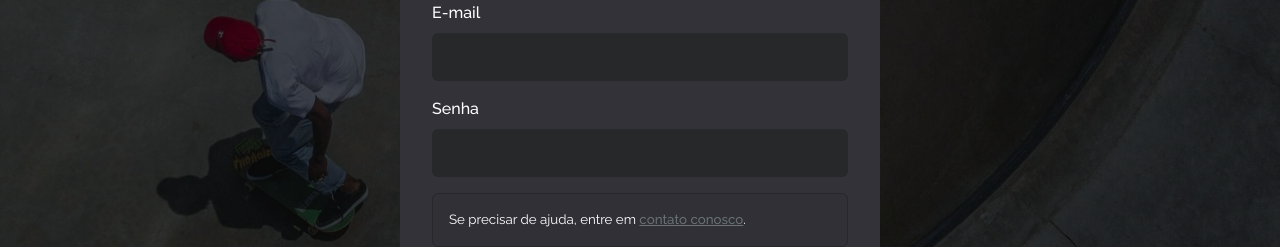
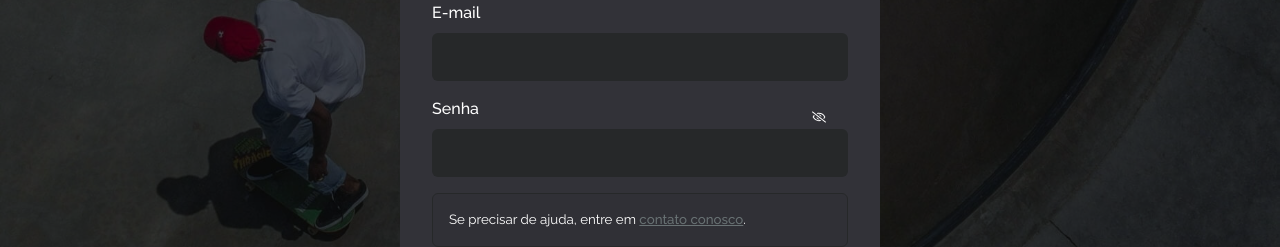
Before and after one commit to jpcmf/Frontend-GraduateProgram-FullStack-2024, a Next.js app: page /auth/signin in a window 1280 px wide. Shown: the part 256-503 px from the top of the page. Built offline with nearby package versions, Linux system fonts and the light colour scheme; no server answers.

Commit message:
feat: Add password visibility toggle to sign-in form

```diff
--- a/src/pages/auth/signin.tsx
+++ b/src/pages/auth/signin.tsx
@@ -4,9 +4,20 @@ import ReCAPTCHA from "react-google-recaptcha";
 import { z } from "zod";
 import { useRouter } from "next/router";
 import { zodResolver } from "@hookform/resolvers/zod";
+import { FaRegEye, FaRegEyeSlash } from "react-icons/fa";
+import { SubmitHandler, useForm } from "react-hook-form";
 import { useContext, useRef, useState } from "react";
-import { SubmitHandler, useForm } from "react-hook-form";
-import { Box, Button, Flex, Stack, Text, Link as ChakraLink } from "@chakra-ui/react";
+import {
+  Box,
+  Button,
+  Flex,
+  Stack,
+  Text,
+  Link as ChakraLink,
+  InputGroup,
+  InputRightElement,
+  IconButton
+} from "@chakra-ui/react";
 
 import { Input } from "@/shared/components/Form/Input";
 import { Toast } from "@/components/Toast";
@@ -28,6 +39,7 @@ export default function SignIn() {
   const [isVerified, setIsVerified] = useState(false);
   const [isVerifiedError, setIsVerifiedError] = useState(false);
   const recaptchaRef = useRef<ReCAPTCHA | null>(null);
+  const [showPassword, setShowPassword] = useState(false);
 
   const {
     handleSubmit,
@@ -129,7 +141,24 @@ export default function SignIn() {
               <Input id="email" type="email" label="E-mail" {...register("email")} error={errors.email} />
             </Flex>
             <Flex flexDir="column">
-              <Input id="password" type="password" label="Senha" {...register("password")} error={errors.password} />
+              <InputGroup>
+                <Input
+                  id="password"
+                  type={showPassword ? "text" : "password"}
+                  label="Senha"
+                  {...register("password")}
+                  error={errors.password}
+                />
+                <InputRightElement>
+                  <IconButton
+                    icon={showPassword ? <FaRegEye /> : <FaRegEyeSlash />}
+                    variant="unstyled"
+                    aria-label={showPassword ? "Ocultar senha" : "Mostrar senha"}
+                    onClick={() => setShowPassword(!showPassword)}
+                    size="sm"
+                  />
+                </InputRightElement>
+              </InputGroup>
             </Flex>
             <Flex flexDir="column">
               <Box border="1px solid" bg="blackAlpha.50" borderColor="gray.900" borderRadius="md" p="4">
```
